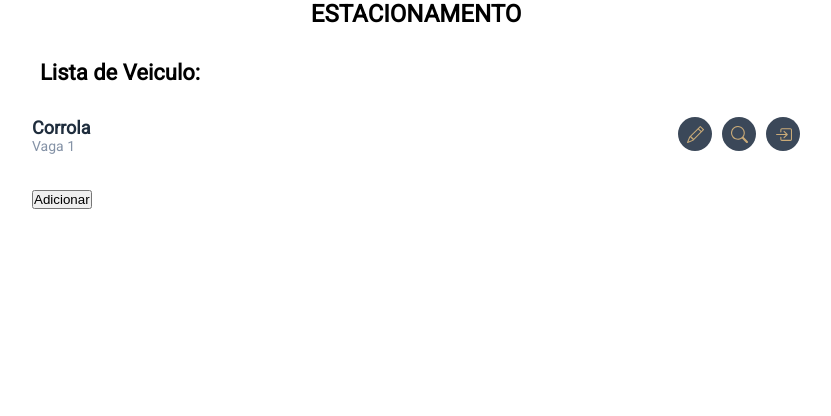
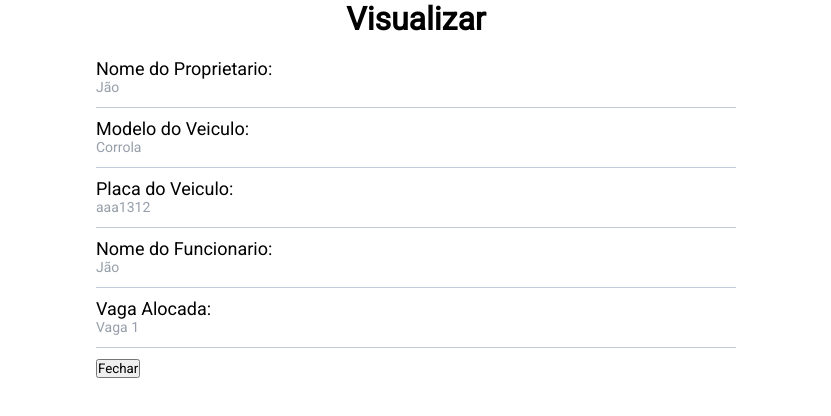
Before and after one commit to EstudosEdu/Projeto-React, a React (Create React App) app: page /list in a window 1280 px wide. Both pictures are taken after a click on the picture 963 px from the left and 134 px from the top of the page. Shown: the top 416 px of the page, without its empty margins (224-1055 px from the left). Built offline with nearby package versions, Linux system fonts and the light colour scheme.

Commit message:
fix btn visualizar

```diff
--- a/src/App.css
+++ b/src/App.css
@@ -1,3 +1,6 @@
+*{
+  font-family: 'Roboto';
+}
 :root{
   --back-btn: #47525E;
 }
--- a/src/components/Layout/Listagem/Lista.jsx
+++ b/src/components/Layout/Listagem/Lista.jsx
@@ -3,10 +3,20 @@ import { Title, Add, ContainerGeral} from '../Adicionar/style.jsx';
 import Bottao from '../../Bottao/Bottao.jsx';
 import LinhaLista from '../../LinhaLista/LinhaLista.jsx';
 import { data } from '../../../db.jsx';
-import { Link } from 'react-router-dom';
+import { Redirect } from 'react-router-dom';
+import Modal from '../../modal/Modal.jsx';
 
 const Lista = () => {
-  const [datas, setDatas] = useState(data)
+  const [datas, setDatas] = useState(data);
+
+  const [modal, setModal] = useState(null);
+
+  const [dadoModal, setDadoModal] = useState('');
+
+
+  if(modal){
+    return <Modal dado={dadoModal} mod={modal} func={setModal}/>
+  }
 
   return(
     <>
@@ -21,7 +31,7 @@ const Lista = () => {
         </div>
 
         {datas.map((datas) => (
-          <LinhaLista dados={datas} setDados={setDatas}/>
+          <LinhaLista  modal={Modal} setModal={setModal} dadoModal={dadoModal} setDadoModal={setDadoModal} dados={datas} setDados={setDatas} setaData={setDatas}/>
         ))}
         <br />
         <br />
@@ -29,7 +39,6 @@ const Lista = () => {
           <Bottao nome="Adicionar"/>
 
         </span>
-
       </ContainerGeral>
     </>
   )
--- a/src/components/LinhaLista/LinhaLista.jsx
+++ b/src/components/LinhaLista/LinhaLista.jsx
@@ -13,6 +13,7 @@ import {
   ContLinhas
 } from './style.jsx';
 import { deletar } from '../../utils/functionsDB.js';
+import Modal from '../modal/Modal.jsx';
 
 const LinhaLista = (props) => {
   return(
@@ -25,13 +26,16 @@ const LinhaLista = (props) => {
           </ContTitleList>
           <ContGeralImgs>
             <ContImgs>
-              <ImgsIcons src={ImgLapis} alt=""/>
+              <ImgsIcons src={ImgLapis}  alt=""/>
             </ContImgs>
             <ContImgs>
-              <ImgsIcons src={ImgLupa} alt=""/>
+              <ImgsIcons src={ImgLupa} onClick={() => {
+                props.setModal(true)
+                props.setDadoModal(props.dados)
+              }} alt=""/>
             </ContImgs>
             <ContImgs>
-              <ImgsIcons src={ImgSair} onClick={()=> props.setDados(deletar(props.dados.nome))}alt=""/>
+              <ImgsIcons src={ImgSair} onClick={ () => deletar(props.dados.vaga)} alt=""/>
             </ContImgs>
           </ContGeralImgs>
         </ContGeral>
--- /dev/null
+++ b/src/components/modal/Modal.jsx
@@ -0,0 +1,50 @@
+import React from 'react';
+import {
+  ContainerG,
+  ContainerFundo,
+  TitleCentral,
+  ContLineInfo,
+  TitleLine,
+  InfoLine
+} from './style.jsx';
+
+const Modal = (props) => {
+  return(
+    <>
+      <ContainerFundo>
+        <ContainerG>
+          <TitleCentral>Visualizar</TitleCentral>
+
+          <ContLineInfo>
+            <TitleLine>Nome do Proprietario:</TitleLine>
+            <InfoLine>{props.dado.nome}</InfoLine>
+          </ContLineInfo>
+
+          <ContLineInfo>
+            <TitleLine>Modelo do Veiculo:</TitleLine>
+            <InfoLine>{props.dado.model}</InfoLine>
+          </ContLineInfo>
+
+          <ContLineInfo>
+            <TitleLine>Placa do Veiculo:</TitleLine>
+            <InfoLine>{props.dado.placa}</InfoLine>
+          </ContLineInfo>
+
+          <ContLineInfo>
+            <TitleLine>Nome do Funcionario:</TitleLine>
+            <InfoLine>{props.dado.funcionario}</InfoLine>
+          </ContLineInfo>
+
+          <ContLineInfo>
+            <TitleLine>Vaga Alocada:</TitleLine>
+            <InfoLine>Vaga {props.dado.vaga}</InfoLine>
+          </ContLineInfo>
+
+          <button onClick={() => props.func(false)}>Fechar</button>
+        </ContainerG>
+      </ContainerFundo>
+    </>
+  )
+}
+
+export default Modal
--- /dev/null
+++ b/src/components/modal/style.jsx
@@ -0,0 +1,38 @@
+import styled from "styled-components";
+
+export const ContainerFundo = styled.div`
+  width: 100vw;
+  height: 100vh;
+  background: white;
+  margin: auto;
+  position: absolute;
+  top: 0%;
+  left: 0%;
+`;
+
+export const ContainerG = styled.div`
+  width: 50%;
+  margin: auto;
+
+`;
+
+export const TitleCentral = styled.h1`
+  text-align: center;
+  margin-bottom: 20px;
+`;
+
+export const ContLineInfo = styled.div`
+  height: 50px;
+  border-bottom: 1.6px solid #C0CCDA;
+  margin-bottom: 10px;
+`;
+
+export const TitleLine = styled.p`
+  font-size: 18px;
+  font-weight: 500;
+`;
+
+export const InfoLine = styled.p`
+  font-size: 14px;
+  color: #969FAA;
+`;
--- a/src/db.jsx
+++ b/src/db.jsx
@@ -1,3 +1,5 @@
 export let data = [
   {nome:"Jão", placa: "aaa1312", model: 'Corrola', vaga: 1, funcionario: "Jão"},
+  {nome:"Natan", placa: "aaa1312", model: 'Corsa', vaga: 30, funcionario: "Luan"},
+  {nome:"Almir", placa: "aaa1312", model: 'Corrola', vaga: 2, funcionario: "Jão"},
 ];
--- a/src/pages/Root.jsx
+++ b/src/pages/Root.jsx
@@ -7,6 +7,7 @@ import {
 } from 'react-router-dom';
 import Lista from '../components/Layout/Listagem/Lista.jsx';
 import Add from '../components/Layout/Adicionar/Adicionar.jsx';
+import Modal from '../components/modal/Modal.jsx'
 
 
 const Root = () => {
--- a/src/utils/functionsDB.js
+++ b/src/utils/functionsDB.js
@@ -61,17 +61,14 @@ const verificaGeral = async (nome, modelo, placa, vaga, funcionario) => {
   return(res);
 }
 
+// =================================================================================================
+// delete
+export const deletar = async (props) => {
+  data.filter((v, i) => {
+    if(v.vaga == props){
+      data.splice(i, 1)
+    }
+  })
 
-
-
-
-// delete
-export const deletar = (props) => {
-  alert('Em breve')
-  // return data.map((i, index, arr) => {
-  //   let sla = data[index].nome
-  //   if(sla == props){
-  //     data.splice(index, 1)
-  //   }
-  // })
+  return data
 }
```
